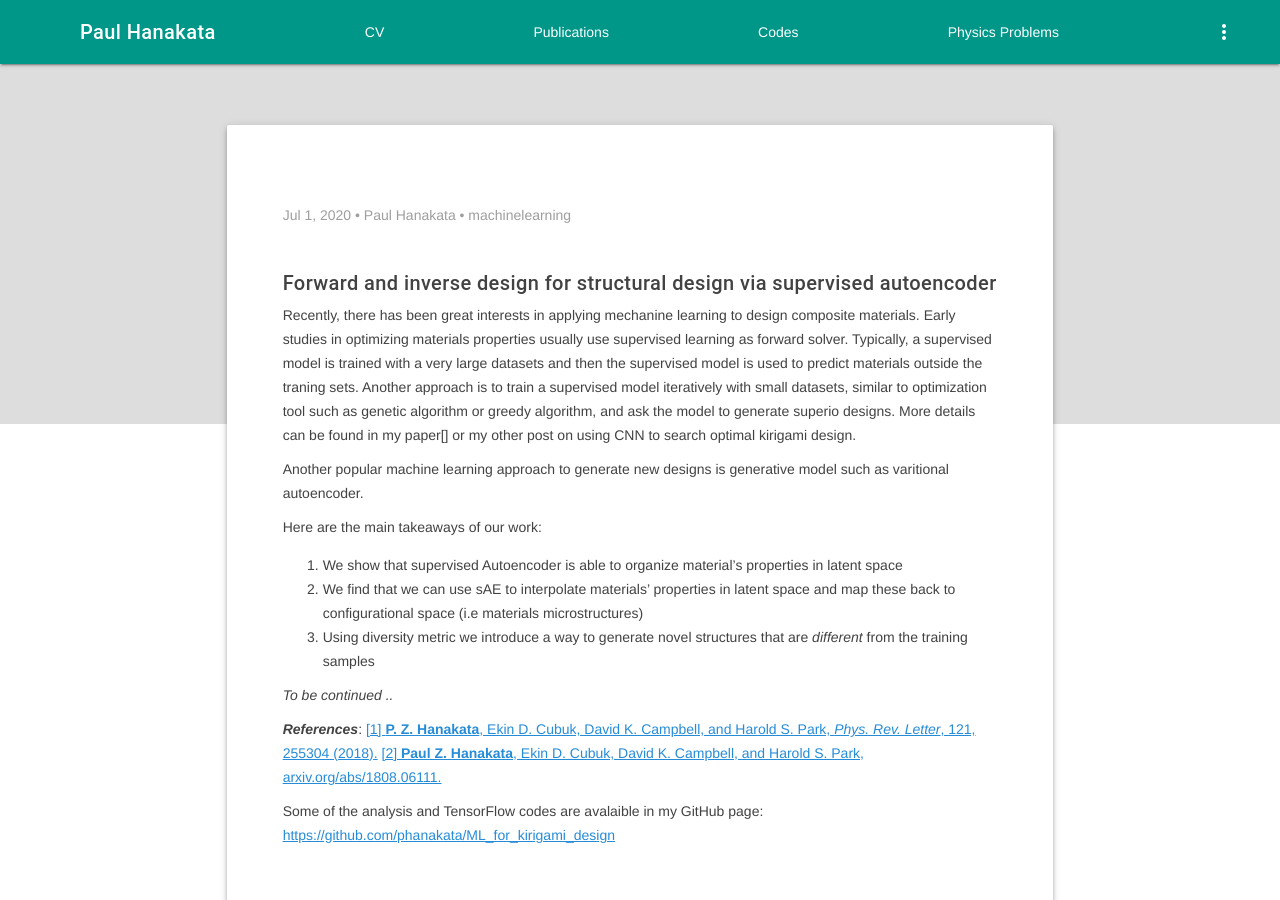
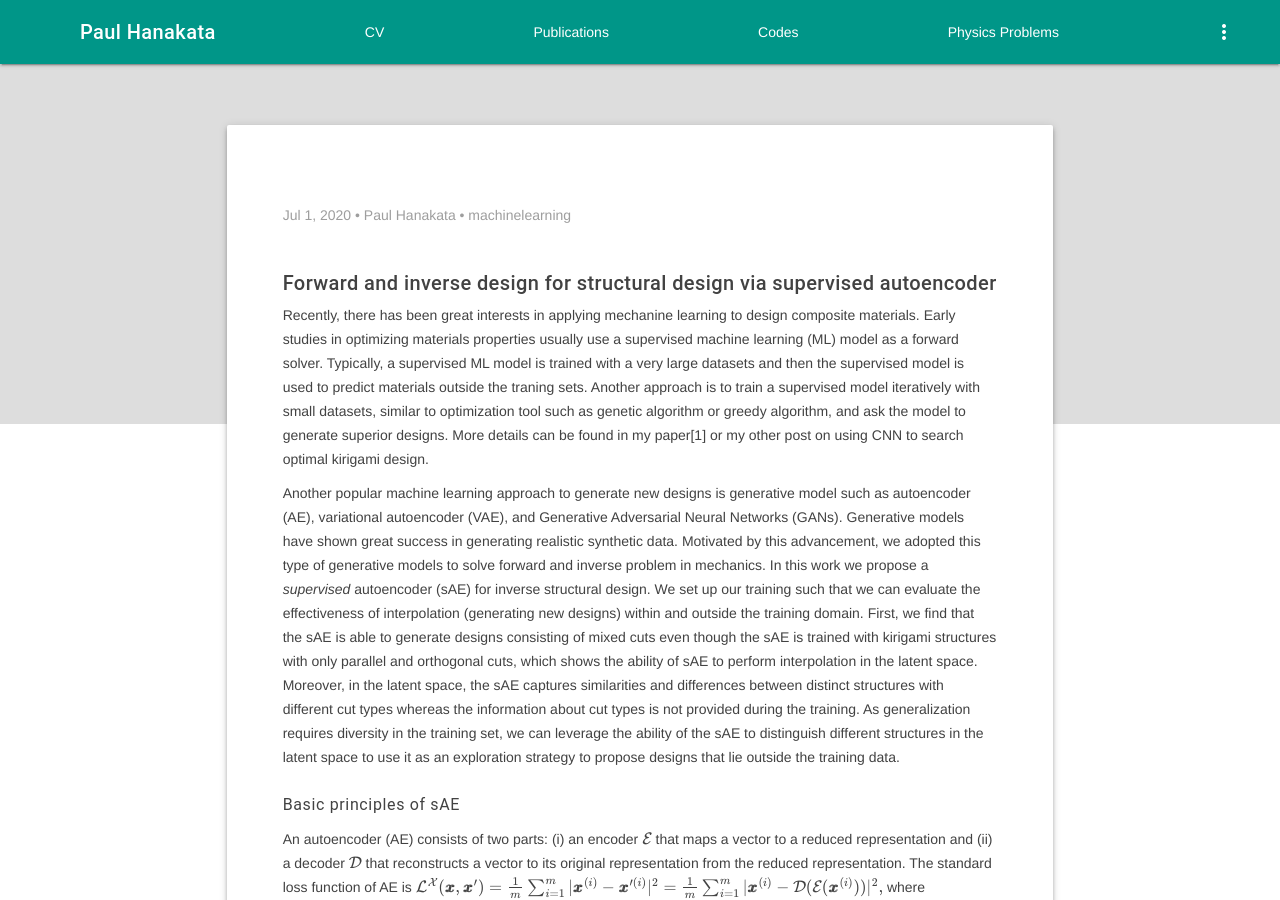
Before and after one commit to phanakata/phanakata.github.io, a Jekyll site: the page built from _posts/2020-07-31-supervised-atoencoder.markdown, in a window 1280 px wide and 900 px high. Built offline with Jekyll 4.4.1, drawn with Linux system fonts in a browser that asks for light colours; formulas are drawn with MathJax 3; some of the changed text lies outside the part shown.

Commit message:
Update 2020-07-31-supervised-atoencoder.markdown

```diff
--- a/_posts/2020-07-31-supervised-atoencoder.markdown
+++ b/_posts/2020-07-31-supervised-atoencoder.markdown
@@ -7,27 +7,31 @@
 author: Paul Hanakata
 ---
 ##### Forward and inverse design for structural design via supervised autoencoder
-Recently, there has been great interests in applying mechanine learning to design composite materials. Early studies in optimizing materials properties usually use supervised learning as forward solver. Typically, a supervised model is trained with a very large datasets and then the supervised model is used to predict materials outside the traning sets. Another approach is to train a supervised model iteratively with small datasets, similar to optimization tool such as  genetic algorithm or greedy algorithm, and ask the model to generate superio designs. More details can be found in my paper[] or my other post on using CNN to search optimal kirigami design.
+Recently, there has been great interests in applying mechanine learning to design composite materials. Early studies in optimizing materials properties usually use a supervised machine learning (ML) model as a forward solver. Typically, a supervised ML model is trained with a very large datasets and then the supervised model is used to predict materials outside the traning sets. Another approach is to train a supervised model iteratively with small datasets, similar to optimization tool such as  genetic algorithm or greedy algorithm, and ask the model to generate superior designs. More details can be found in my paper[1] or my other post on using CNN to search optimal kirigami design.
 
-Another popular machine learning approach to generate new designs is generative model such as varitional autoencoder.
+Another popular machine learning approach to generate new designs is generative model such as autoencoder (AE), variational autoencoder (VAE), and Generative Adversarial Neural Networks (GANs). Generative models have shown great success in generating realistic synthetic data. Motivated by this advancement, we adopted this type of generative models to solve forward and inverse problem in mechanics. In this work we propose a *supervised* autoencoder (sAE) for inverse structural design. We set up our training such that we can evaluate the effectiveness of interpolation (generating new designs) within and outside the training domain. First, we find that the sAE is able to generate designs consisting of mixed cuts even though the sAE is trained with kirigami structures with only parallel and orthogonal cuts, which shows the ability of sAE to perform interpolation in the latent space. Moreover, in the latent space, the sAE captures similarities and differences between distinct structures with different cut types whereas the information about cut types is not provided during the training. As generalization requires diversity in the training set, we can leverage the ability of the sAE to distinguish different structures in the latent space to use it as an exploration strategy to propose designs that lie outside the training data.
+
+###### Basic principles of sAE
+An autoencoder (AE) consists of two parts: (i) an encoder $\mathcal{E}$ that maps a vector to a reduced representation and (ii) a decoder $\mathcal{D}$ that reconstructs a vector to its original representation from the reduced representation. The standard loss function of AE is
+$$\mathcal{L}^{\mathcal{X}}(\pmb{x},\pmb{x}')=\frac{1}{m}\sum_{i=1}^{m}|\pmb{x}^{(i)}-\pmb{x}'^{(i)}|^2=\frac{1}{m}\sum_{i=1}^{m}|\pmb{x}^{(i)}-\mathcal{D}(\mathcal{E}(\pmb{x}^{(i)}))|^2,$$
+where $\pmb{x}\in{\rm I\!R^n}=\mathcal{X}$ be the $n$-dimensional vector, and $\pmb{z}=(z_0, z_1, \cdots, z_{p-1})\in{\rm I\!R^p}=\mathcal{Z}$ be the $p$-dimensional latent variables. Since we want to prescribe a user chosen design to the networks, we modify the loss function by "inserting" materials' target properties into the latent space $$\mathcal{L}^{\mathcal{Y}}(\pmb{y}, \pmb{z})=\frac{1}{m}\sum_{i=1}^{m}|\pmb{z}^{(i)}-\pmb{y}^{(i)}|^2=\frac{1}{m}\sum_{i=1}^{m}\sum_{k=0}^{d-1}|z_k^{(i)}-y_k^{(i)}|^2.$$
+Specifically for our problem we use a 2D image of graphene with each pixel representing cut or no cut as the input vector $\pmb{x}$ and the target properties, ultimate stress and ultimate strain, as $\pmb{y}$.
+
+###### Main results
+With this sAE we are able to reconstuct the "mechanical design space" in the latent space. This allows us to do both predict mechanical properties based on the structural design (cuts locations) and also to generate new design by interpolating between different designs in the latent space. One limitation is that sAE performs very well inside the training domain but not too great for generating designs outside the training domainm, i.e., extrapolation. We  also investigated how we can use similarity metric to generate new "novel" designs that are not present in the traning designs. Interestingly, we can generate designs with mixed cuts which are not present in the training set. More details can be found in our paper[2]. We hope to use sAE for other inverse design problems accross different scales. If you are interested in collaborating feel free to shoot me an email!
 
 Here are the main takeaways of our work:
 1. We show that supervised Autoencoder is able to organize material's properties in latent space
 2. We find that we can use sAE to interpolate materials' properties in latent space and map these back to configurational space (i.e materials microstructures)
 3. Using diversity metric we introduce a way to generate novel structures that are *different* from the training samples
 
-
-
-
-*To be continued ..*
-
-
-
-
 ***References***:
+<a href="https://journals.aps.org/prresearch/abstract/10.1103/PhysRevResearch.2.042006" style="color:#268cd7
+">[w] **P. Z. Hanakata**, Ekin D. Cubuk, David K. Campbell, and Harold S. Park, *Phys. Rev. Research*, 2, 042006(R)  (2020).</a>
+<a href="https://arxiv.org/abs/1808.06111" style="color:#268cd7">
 <a href="https://journals.aps.org/prl/abstract/10.1103/PhysRevLett.121.255304" style="color:#268cd7
 ">[1] **P. Z. Hanakata**, Ekin D. Cubuk, David K. Campbell, and Harold S. Park, *Phys. Rev. Letter*, 121, 255304 (2018).</a>
-<a href="https://arxiv.org/abs/1808.06111" style="color:#268cd7">[2] **Paul Z. Hanakata**, Ekin D. Cubuk, David K. Campbell, and Harold S. Park, arxiv.org/abs/1808.06111.</a>
+<a href="https://arxiv.org/abs/1808.06111" style="color:#268cd7">
 
 
 Some of the analysis and TensorFlow codes are avalaible in my GitHub page: <a href="https://github.com/phanakata/ML_for_kirigami_design" style="color:#268cd7"> https://github.com/phanakata/ML_for_kirigami_design</a>
```
